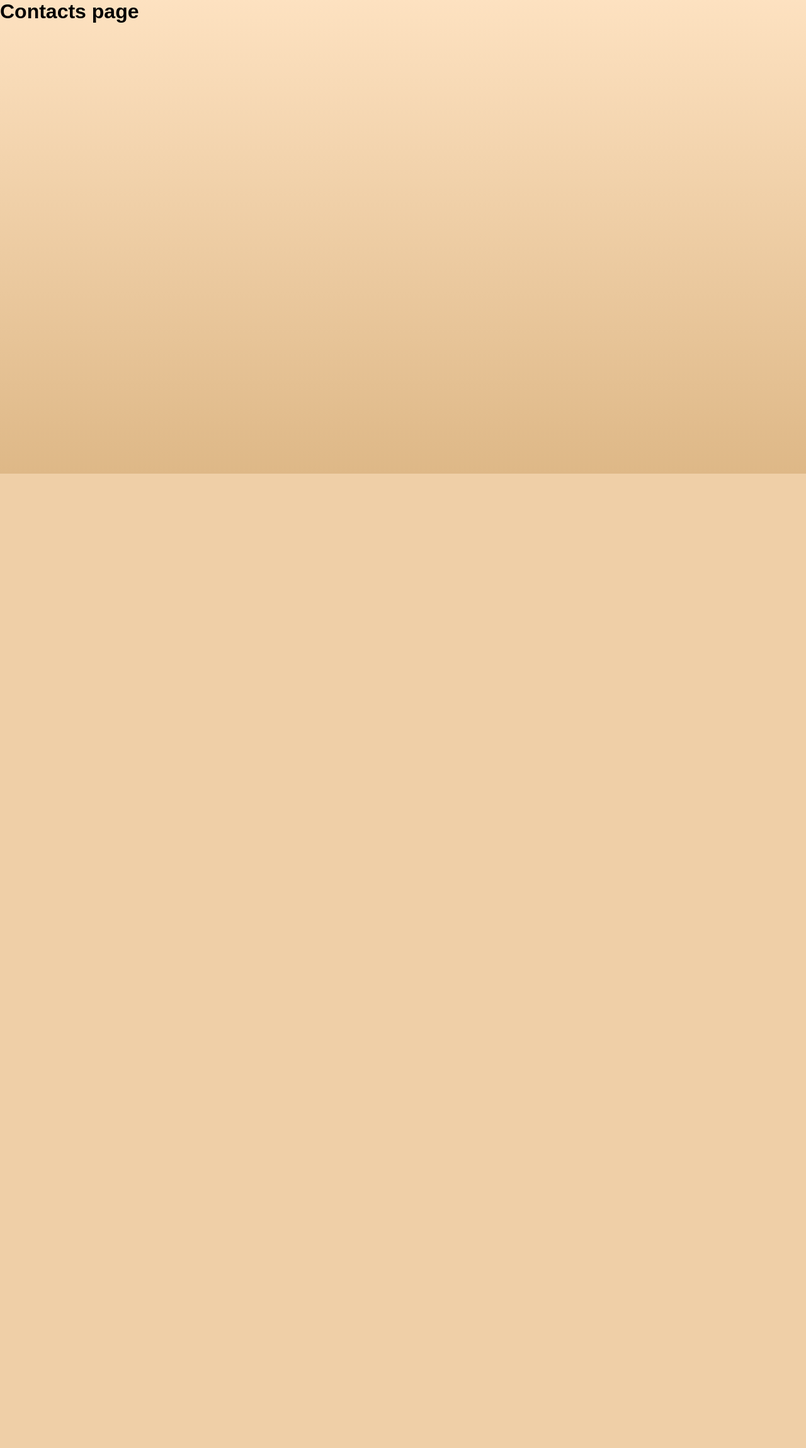
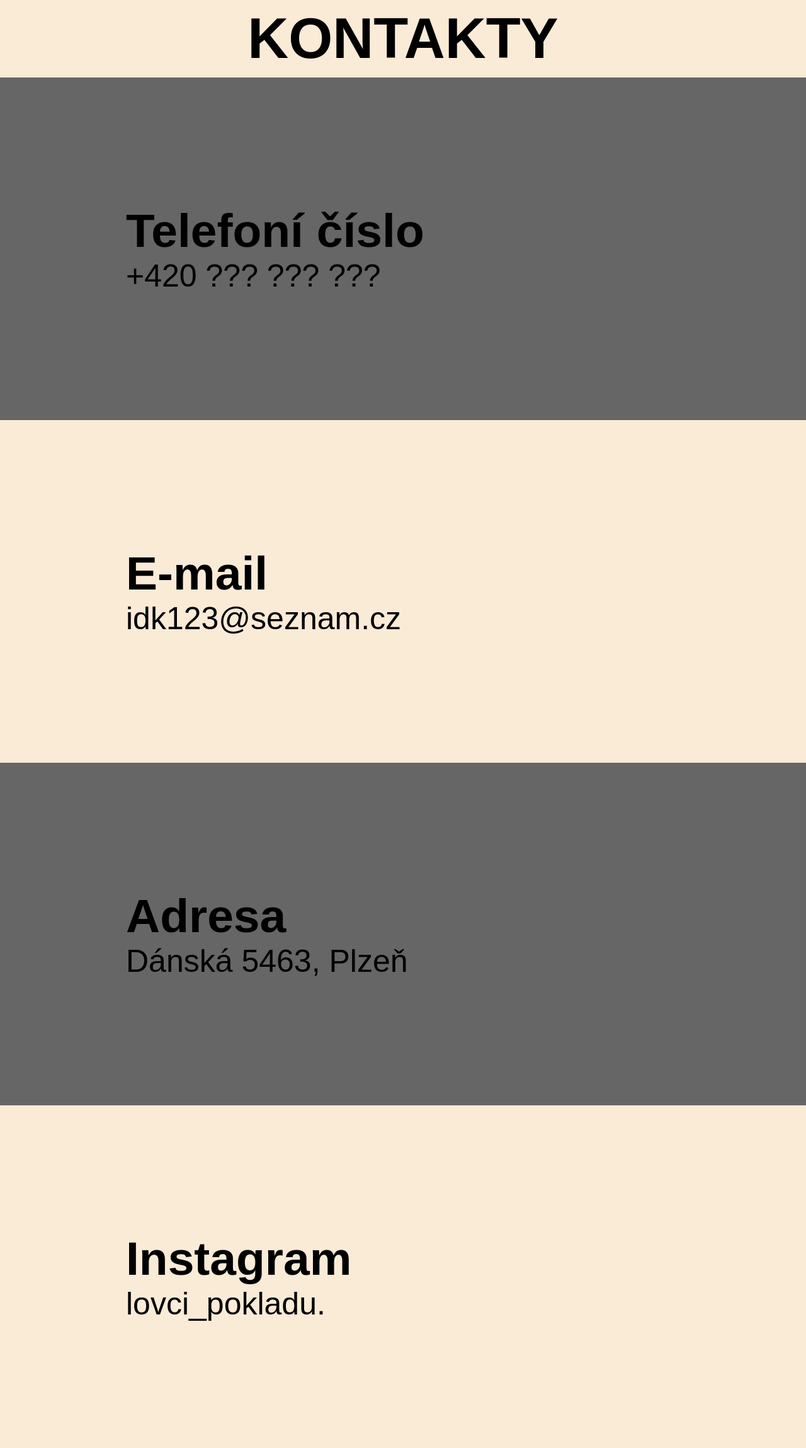
Before and after one commit to Datlik/Hledaci-pokladu, a Flask app: page /Kontakty in a window 1280 px wide. Shown: the part 48-2347 px from the top of the page at 63% size. Before the commit the page ends 800 px from the top, so only its background shows below. Run offline with Flask 3, Linux system fonts and the light colour scheme.

Commit message:
Update kontakty.html

```diff
--- a/app/templates/kontakty.html
+++ b/app/templates/kontakty.html
@@ -2,5 +2,31 @@
 {% block title %} <title>Kontakty</title>{% endblock %}
 
 {% block content %}
-<h1>Contacts page</h1>
+
+<div class="nadpis">
+  <h2>KONTAKTY</h2>
+</div>
+
+<div class="row">
+  <div class="column" style="background-color:#666666;">
+    <h2>Telefoní číslo</h2>
+    <p>+420 ??? ??? ???</p>
+  </div>
+  <div class="column" style="background-color:antiquewhite;">
+    <h2>E-mail</h2>
+    <p>idk123@seznam.cz</p>
+  </div>
+</div>
+
+<div class="row">
+  <div class="column" style="background-color:#666666;">
+    <h2>Adresa</h2>
+    <p>Dánská 5463, Plzeň</p>
+  </div>
+  <div class="column" style="background-color:antiquewhite;">
+    <h2>Instagram</h2>
+    <p>lovci_pokladu.</p>
+  </div>
+</div>
+
 {% endblock %}
```
